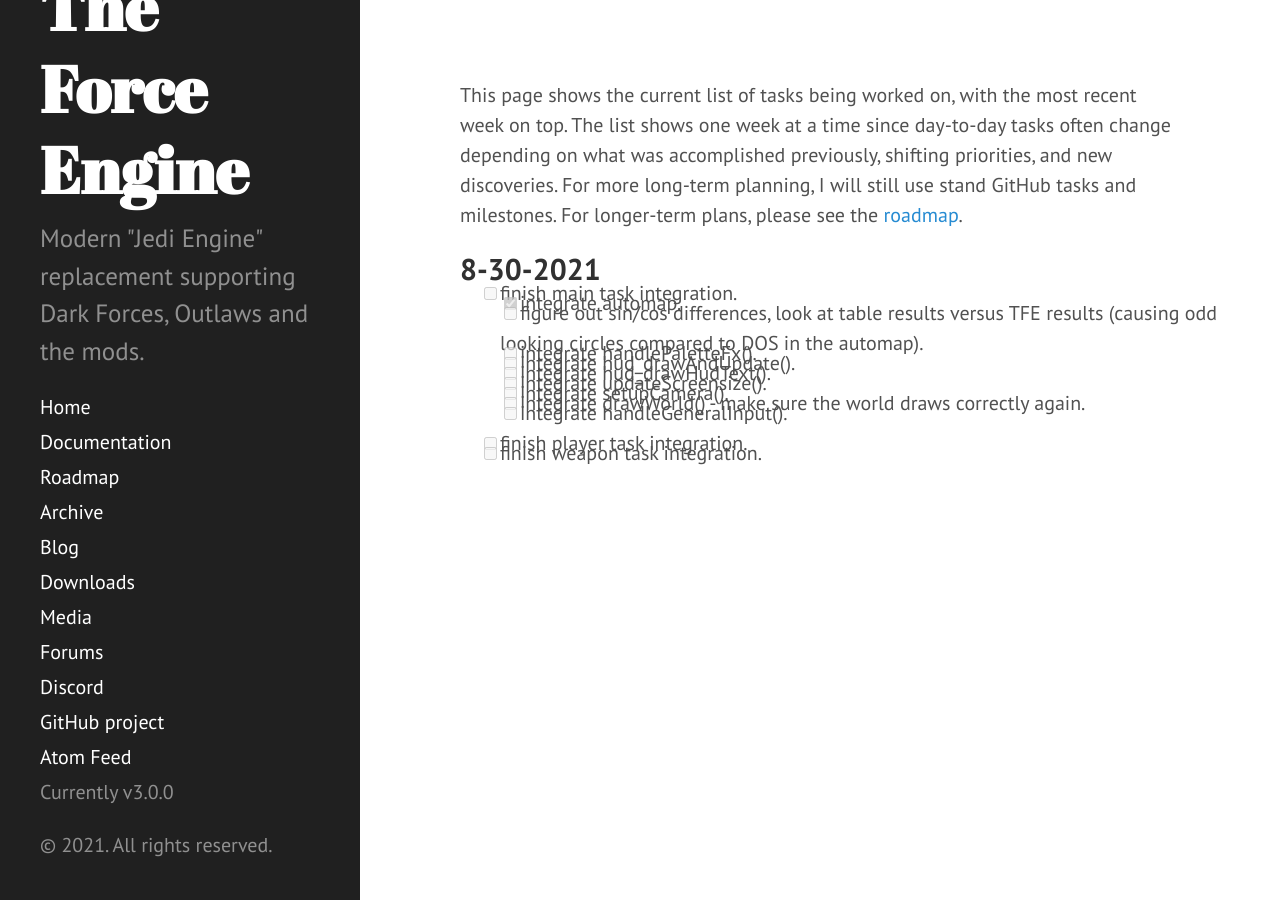
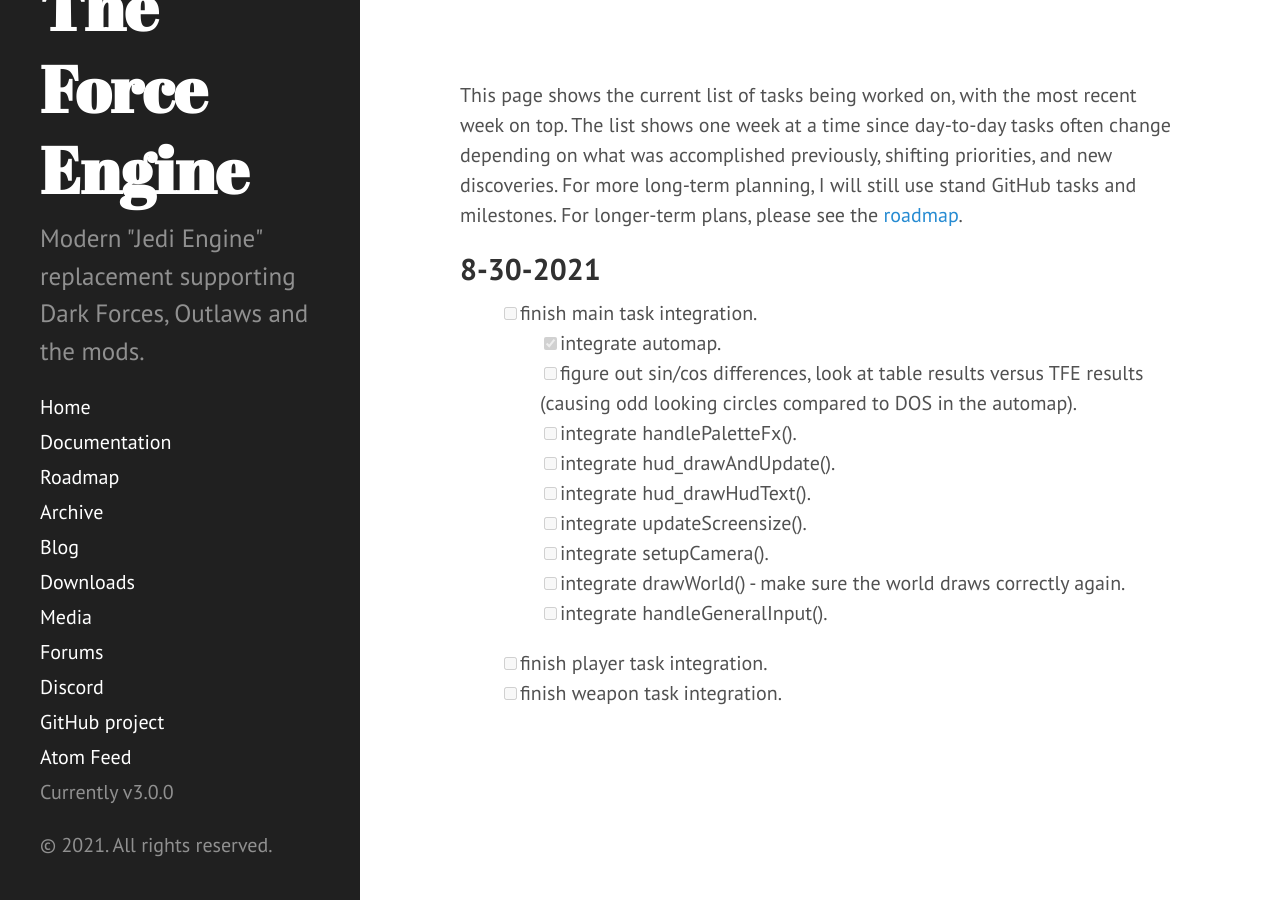
Before and after one commit to TheForceEngine/TheForceEngine.github.io, a Jekyll site: the page built from ProgressTracker.md, in a window 1280 px wide. Built offline with Jekyll 4.4.1, drawn with Linux system fonts in a browser that asks for light colours.

Commit message:
Update poole.css

```diff
--- a/public/css/poole.css
+++ b/public/css/poole.css
@@ -122,8 +122,11 @@
 
 .task-list > li {
     list-style-type: none;    /* removes disks */
-    margin: -1rem;
-    padding: -1rem;
+}
+
+.task-list-item > li {
+    margin: 0;  /* attempt to remove extra space */
+    border: 0;
 }
 
 dt {
```
